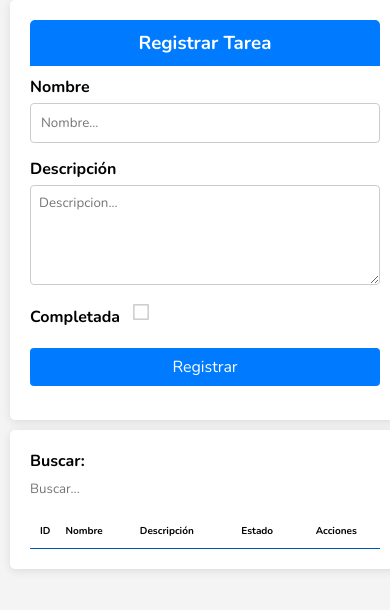
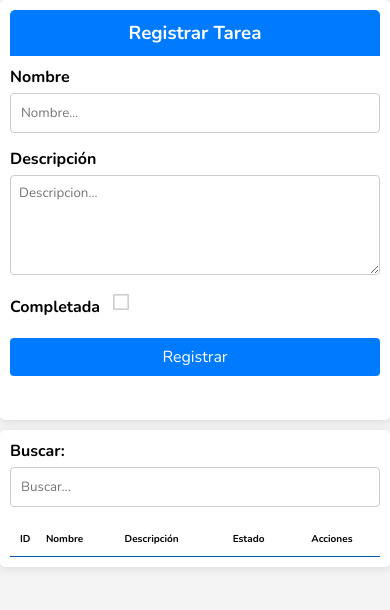
Before and after one commit to gduarte2099/todo_list, a PHP site: page / in a window 390 px wide. Shown: the top 610 px of the page. Run offline with PHP 8.4, Linux system fonts and the light colour scheme; data that the repository does not hold is empty; some libraries are stand-ins or nearby versions.

Commit message:
Ajustes de estilo: cambios en clases CSS y mejoras responsivas

```diff
--- a/css/media-query.css
+++ b/css/media-query.css
@@ -1,4 +1,4 @@
-@media (max-width: 1200px) {
+@media (max-width: 1500px) {
   .card-left {
     width: 30%;
   }
@@ -9,6 +9,7 @@
 
   .container {
     padding: 10px;
+    width: 100%;
   }
 
 }
@@ -47,6 +48,11 @@
     margin: 0px;
   }
 
+  section{
+    padding: 10px;
+    margin: 0px;
+  }
+
   .div-table {
     font-size: 10px;
   }
--- a/css/styles.css
+++ b/css/styles.css
@@ -22,11 +22,9 @@ body {
   background-color: #f4f4f4;
 }
 
-
-
 /**secciones principales**/
 .container {
-  width: 100%;
+  width: 80%;
   margin: 0 auto;
   padding: 20px;
   display: flex;
@@ -198,6 +196,10 @@ input[type="checkbox"]:checked:after {
   display: flex;
 }
 
+.text-red {
+  color: rgb(168, 2, 2);
+}
+
 .mr-15 {
   margin-right: 15px;
 }
--- a/index.php
+++ b/index.php
@@ -34,7 +34,7 @@
             <input type="checkbox" name="completada" id="completada" value="1">
           </div>
           <div class="input-box">
-            <input type="button" value="Registrar" id="registrar" class="btn btn-primary btn-block">
+            <input type="button" value="Registrar" id="registrar" class="btn btn-block">
           </div>
         </form>
       </div>
@@ -47,7 +47,7 @@
         <form action="" method="post">
           <div class="input-box">
             <label for="buscar">Buscar:</label>
-            <input type="text" name="buscar" id="buscar" placeholder="Buscar...">
+            <input type="text" name="buscar" id="buscar" placeholder="Buscar..." class="form-input">
           </div>
         </form>
       </div>
```
